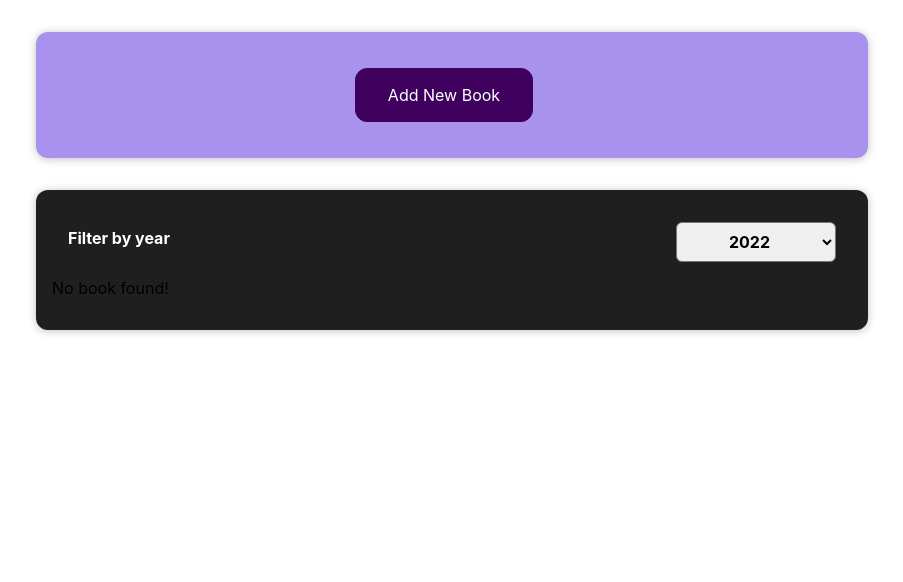
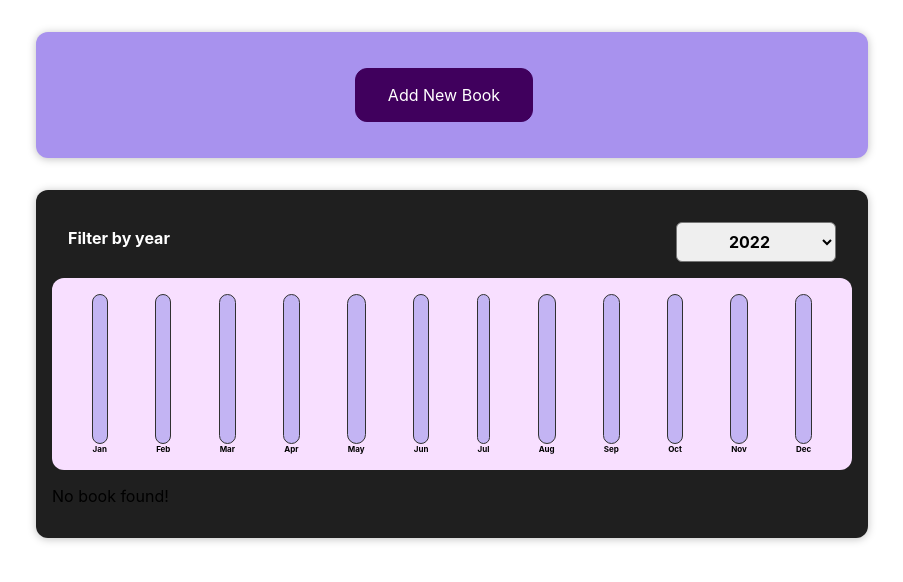
Before and after one commit to zeynepdndr/book-folk, a React (Create React App) app: page / in a window 1280 px wide. Shown: the top 582 px of the page, without its empty margins (188-1091 px from the left). Built offline with nearby package versions, Linux system fonts and the light colour scheme.

Commit message:
Add chart component

```diff
--- a/src/App.js
+++ b/src/App.js
@@ -14,7 +14,7 @@
       id: "e2",
       name: "The Book of the Month",
       page: 546,
-      startDate: new Date(2021, 2, 12),
+      startDate: new Date("may 01, 2021 01:59:59"),
     },
   ];
 
@@ -25,7 +25,6 @@
     setBooks((prevBooks) => {
       return [...prevBooks, book];
     });
-    console.log(books);
   };
 
   return (
--- a/src/components/Books/Books.js
+++ b/src/components/Books/Books.js
@@ -3,6 +3,7 @@
 import "./Books.css";
 import BookFilter from "./BookFilter";
 import { useState } from "react";
+import BooksChart from "./BooksChart";
 
 function Books(props) {
   const [filteredYear, setFilteredYear] = useState(props.items);
@@ -25,6 +26,7 @@
   return (
     <Card className="books">
       <BookFilter selected={filteredYear} onChangeYear={filterChangeYear} />
+      <BooksChart items={filteredBooks} />
       {bookContent}
     </Card>
   );
--- /dev/null
+++ b/src/components/Books/BooksChart.js
@@ -0,0 +1,27 @@
+import Chart from "../Charts/Chart";
+
+const BooksChart = (props) => {
+  const chartData = [
+    { label: "Jan", value: 0 },
+    { label: "Feb", value: 0 },
+    { label: "Mar", value: 0 },
+    { label: "Apr", value: 0 },
+    { label: "May", value: 0 },
+    { label: "Jun", value: 0 },
+    { label: "Jul", value: 0 },
+    { label: "Aug", value: 0 },
+    { label: "Sep", value: 0 },
+    { label: "Oct", value: 0 },
+    { label: "Nov", value: 0 },
+    { label: "Dec", value: 0 },
+  ];
+
+  props.items.forEach((book) => {
+    let a = book.startDate.getMonth();
+    chartData[a].value += book.page;
+  });
+
+  return <Chart dataPoints={chartData} />;
+};
+
+export default BooksChart;
--- /dev/null
+++ b/src/components/Charts/Chart.css
@@ -0,0 +1,9 @@
+.chart {
+  padding: 1rem;
+  border-radius: 12px;
+  background-color: #f8dfff;
+  text-align: center;
+  display: flex;
+  justify-content: space-around;
+  height: 10rem;
+}
--- /dev/null
+++ b/src/components/Charts/Chart.js
@@ -0,0 +1,22 @@
+import ChartBar from "./ChartBar";
+import "./Chart.css";
+
+const Chart = (props) => {
+  const dataPointValues = props.dataPoints.map((item) => parseInt(item.value));
+  const maxValue = Math.max(...dataPointValues);
+
+  return (
+    <div className="chart">
+      {props.dataPoints.map((item) => (
+        <ChartBar
+          key={item.label}
+          maxValue={maxValue}
+          value={item.value}
+          label={item.label}
+        />
+      ))}
+    </div>
+  );
+};
+
+export default Chart;
--- /dev/null
+++ b/src/components/Charts/ChartBar.css
@@ -0,0 +1,30 @@
+.chart-bar {
+  height: 100%;
+  display: flex;
+  flex-direction: column;
+  align-items: center;
+}
+
+.chart-bar__inner {
+  height: 100%;
+  width: 100%;
+  border: 1px solid #313131;
+  border-radius: 12px;
+  background-color: #c3b4f3;
+  overflow: hidden;
+  display: flex;
+  flex-direction: column;
+  justify-content: flex-end;
+}
+
+.chart-bar__fill {
+  background-color: #4826b9;
+  width: 100%;
+  transition: all 0.3s ease-out;
+}
+
+.chart-bar__label {
+  font-weight: bold;
+  font-size: 0.5rem;
+  text-align: center;
+}
--- /dev/null
+++ b/src/components/Charts/ChartBar.js
@@ -0,0 +1,20 @@
+import "./ChartBar.css";
+
+const ChartBar = (props) => {
+  let barHeight = "0%";
+
+  if (props.maxValue > 0) {
+    barHeight = (props.value / props.maxValue) * 100 + "%";
+  }
+
+  return (
+    <div className="chart-bar">
+      <div className="chart-bar__inner">
+        <div className="chart-bar__fill" style={{ height: barHeight }}></div>
+      </div>
+      <div className="chart-bar__label">{props.label}</div>
+    </div>
+  );
+};
+
+export default ChartBar;
--- a/src/components/NewBook/BookForm.js
+++ b/src/components/NewBook/BookForm.js
@@ -38,7 +38,7 @@
     const BookData = {
       id: Math.random().toString(),
       name: userInput.enteredName,
-      page: userInput.enteredPage,
+      page: +userInput.enteredPage,
       startDate: new Date(userInput.enteredDate),
     };
 
```
